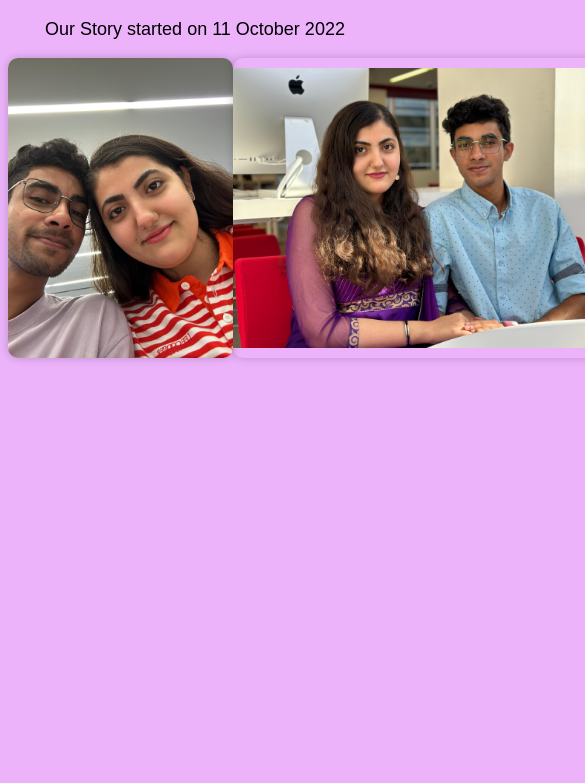
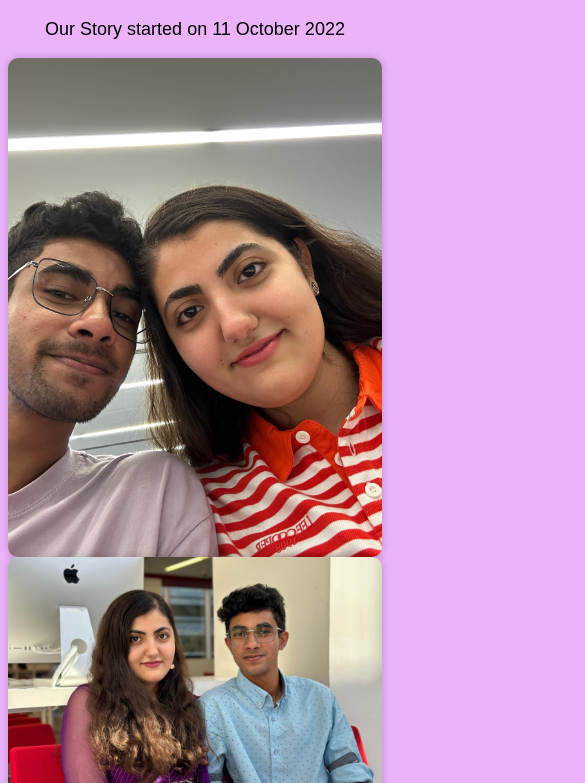
Before and after one commit to ArkenZis/Helium-Forever, a plain HTML site: page index.html in a window 390 px wide. Shown: the part 61-844 px from the top of the page, 585 px wide, since content can reach past the window. Drawn offline with Linux system fonts and the light colour scheme.

Commit message:
Made it responsive

```diff
--- a/styles.css
+++ b/styles.css
@@ -12,18 +12,35 @@ p {
     text-align: center;
     font-size: 18px;
 }
+
 .gallery {
     display: flex;
     flex-direction: row;
     align-items: center;
+    justify-content: center;
     max-width: 800px;
     margin: 0 auto;
 }
 
 .gallery img {
-	width: 100%;
     height: 300px;
     object-fit: contain;
     border-radius: 10px;
     box-shadow: 0 0 10px rgba(0, 0, 0, 0.2);
 }
+
+@media only screen and (max-width: 600px) {
+    .gallery {
+        flex-direction: column;
+    }
+}
+@media only screen and (max-width: 600px) {
+	.gallery {
+		flex-direction: column;
+	}
+
+	.gallery img {
+		width: 100%;
+		height: auto;
+	}
+}
```
Lines whose indentation alone changed are shown as unchanged.
